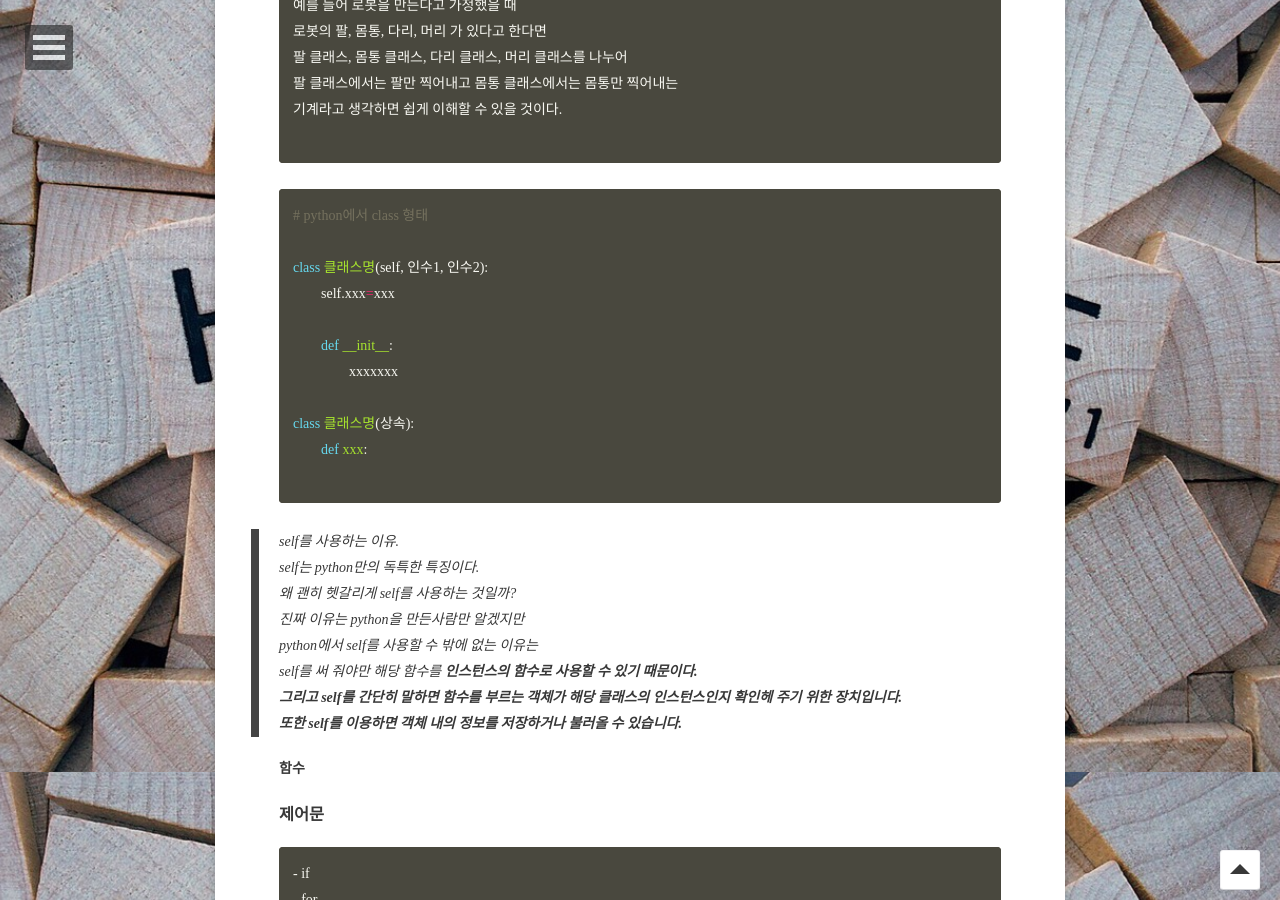
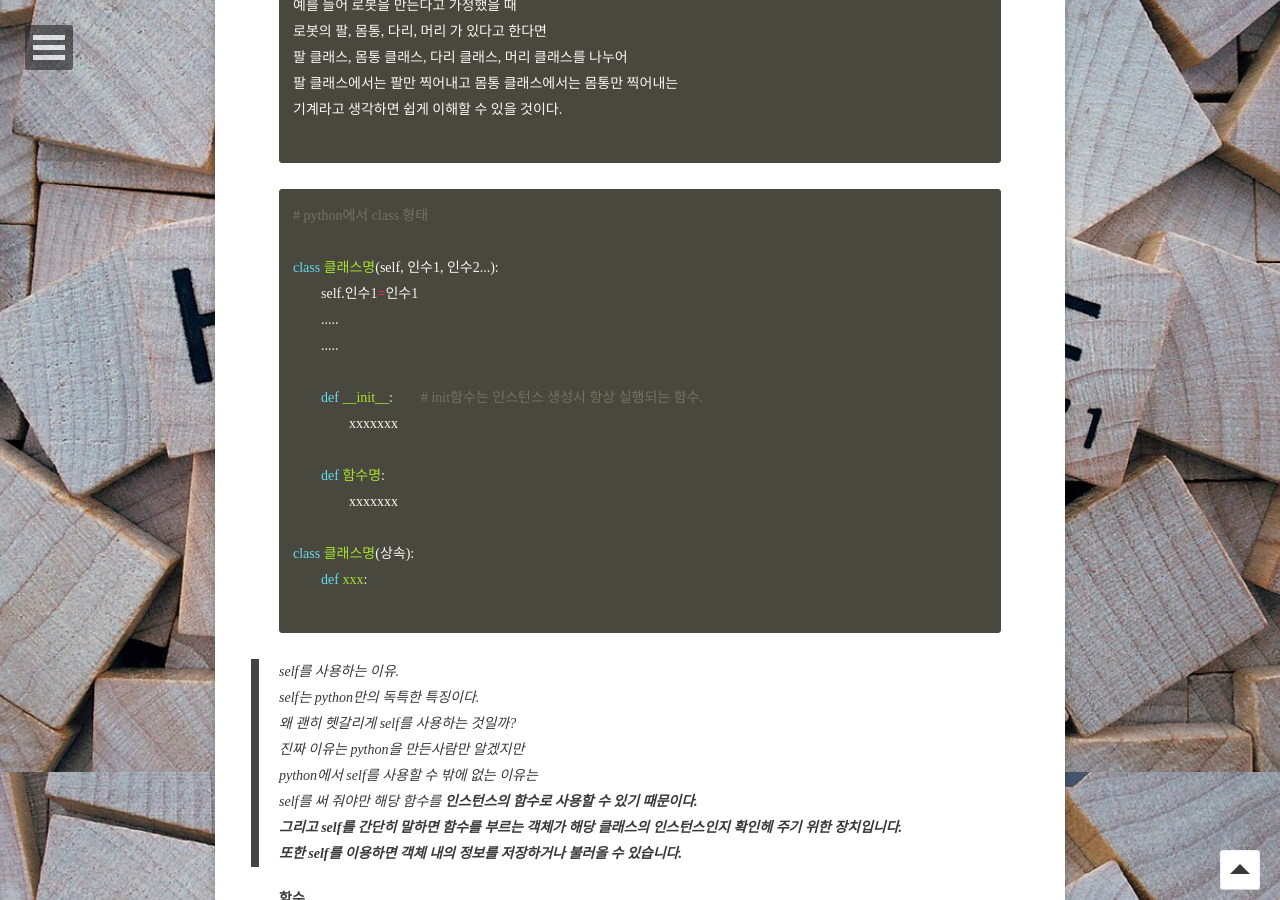
Before and after one commit to Jungjihyuk/JH_Life, a Jekyll site: the page built from _posts/2019-01-23-python.md, in a window 1280 px wide and 900 px high, scrolled down 3728 px. Built offline with Jekyll 4.4.1, drawn with Linux system fonts in a browser that asks for light colours; some web fonts are replaced; comment, search, counter and statistics services are not loaded.

Commit message:
python 수정

````diff
--- a/_posts/2019-01-23-python.md
+++ b/_posts/2019-01-23-python.md
@@ -96,10 +96,15 @@ c 언어 같은 경우 절차지향적 프로그래밍 언어로 클래스를
 ```python
 # python에서 class 형태
 
-class 클래스명(self, 인수1, 인수2):
-	self.xxx=xxx
+class 클래스명(self, 인수1, 인수2...):
+	self.인수1=인수1
+	.....
+	.....
 
-	def __init__:
+	def __init__:        # init함수는 인스턴스 생성시 항상 실행되는 함수.
+		xxxxxxx
+
+	def 함수명:
 		xxxxxxx
 
 class 클래스명(상속):
````
